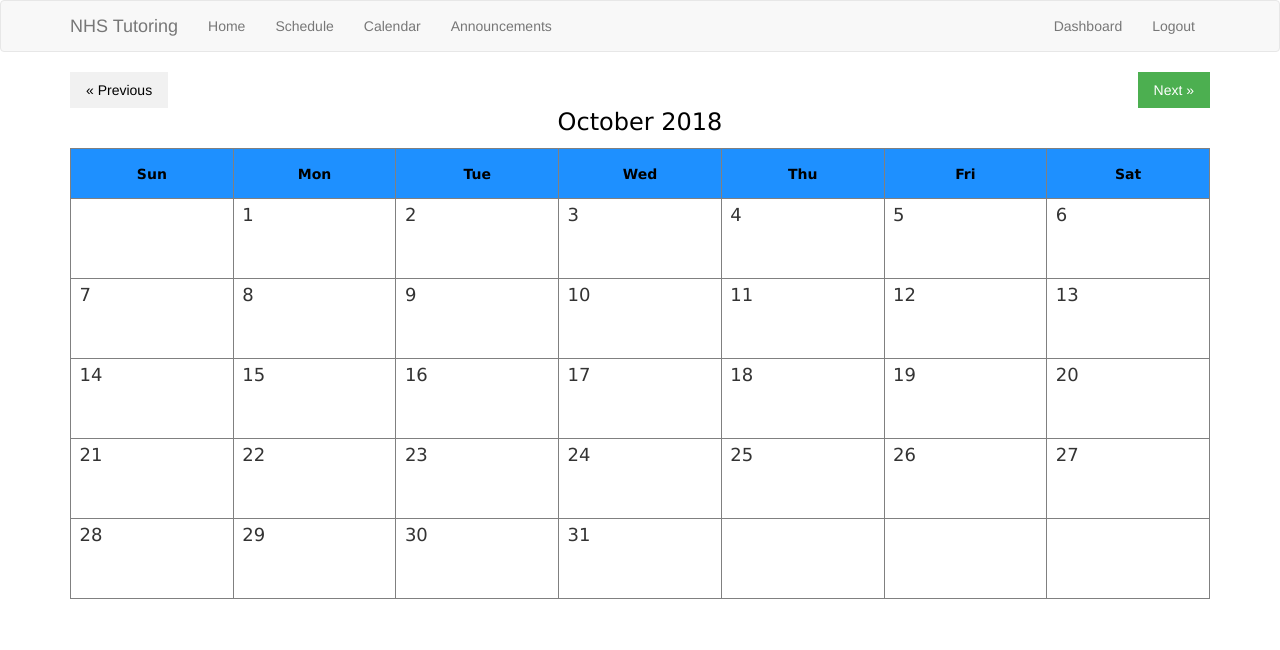
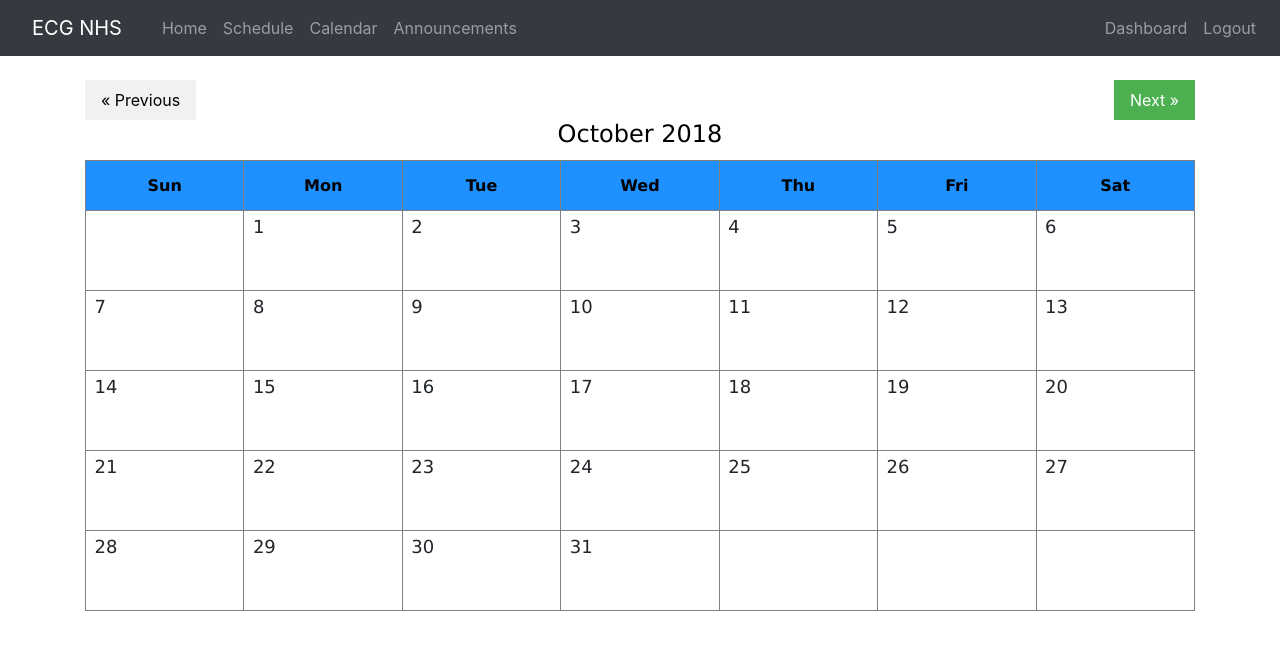
Before and after one commit to ryan570/Scheduler, a Flask app: page /calendar in a window 1280 px wide. Shown: the top 650 px of the page. Run offline with Flask 2, Linux system fonts and the light colour scheme; a user stored in the database is signed in; some libraries are stand-ins or nearby versions.

Commit message:
Major Redesign in bs4

```diff
--- a/Scheduler/model.py
+++ b/Scheduler/model.py
@@ -50,7 +50,7 @@ class User(db.Model):
         return bcrypt.checkpw(password.encode('utf-8'), self.pw_hash.encode('utf-8'))
 
     def is_admin(self):
-        if self.email in ['test@test.com', 'hello@gmail.com', 'admin@admin.com']:
+        if self.email in ['brownrm1@guilford.edu', 'cookkl@guilford.edu']:
             return True
         else:
             return False
--- a/Scheduler/static/style.css
+++ b/Scheduler/static/style.css
@@ -11,14 +11,14 @@ table {
     border-collapse: collapse;
     width: 100%;
     }
-th {
+th.header {
     padding: 0 0.5em;
     height: 50px;
     text-align: center;
     background-color:dodgerblue;
     color:black;
     }
-td  {
+td.day  {
     font-size: medium;
     padding: 0.25em 0.25em;
     width: 14%;
--- a/Scheduler/templates/add_announcement.html
+++ b/Scheduler/templates/add_announcement.html
@@ -11,7 +11,7 @@
         <div class="form-group">
             {{ render_field(form.body, class_="form-control ckeditor") }}
         </div>
-        <p><input class="btn btn-primary" type="submit" value="Submit"></p>
+        <p><input class="btn btn-primary float-left" type="submit" value="Submit"></p>
     </form>
 
 {% endblock %}
--- a/Scheduler/templates/add_session.html
+++ b/Scheduler/templates/add_session.html
@@ -42,7 +42,7 @@
         <div class="form-group">
 			{{render_field(form.comments, class_="form-control")}}
 		</div>
-		<p><input type="submit" class="btn btn-primary" value="Submit"></p>
+		<p><input type="submit" class="btn btn-primary float-left" value="Submit"></p>
 </form>
 
 {% endblock %}
--- a/Scheduler/templates/announcement.html
+++ b/Scheduler/templates/announcement.html
@@ -5,7 +5,7 @@
     <h1>{{announcement.title}}</h1>
     <small>Created by {{announcement.author}} on {{announcement.create_date}}</small>
     <hr>
-    <div>
+    <div class="text-left">
         {{announcement.body | safe}}
     </div>
 
--- a/Scheduler/templates/calendar.html
+++ b/Scheduler/templates/calendar.html
@@ -3,19 +3,19 @@
 {% block body %}
 <link rel="stylesheet" href="/static/style.css">
 <a href="/month/{{prev}}/" class="previous">&laquo; Previous</a>
-<a href="/month/{{next}}" class="next pull-right">Next &raquo;</a>
+<a href="/month/{{next}}" class="next float-right">Next &raquo;</a>
 <div class="title">{{month}} {{year}}</div>
-<table border="1">
-<tr><th>Sun</th><th>Mon</th><th>Tue</th><th>Wed</th><th>Thu</th><th>Fri</th><th>Sat</th></tr>
+<table border=1>
+<tr><th class="header">Sun</th><th class="header">Mon</th><th class="header">Tue</th><th class="header">Wed</th><th class="header">Thu</th><th class="header">Fri</th><th class="header">Sat</th></tr>
 {% for week in calendar %}
 <tr>
-    <td><span class="date">{{week[0]}}</span></td>
-    <td><span class="date">{{week[1]}}</span></td>
-    <td><span class="date">{{week[2]}}</span></td>
-    <td><span class="date">{{week[3]}}</span></td>
-    <td><span class="date">{{week[4]}}</span></td>
-    <td><span class="date">{{week[5]}}</span></td>
-    <td><span class="date">{{week[6]}}</span></td>
+    <td class="day"><span class="date">{{week[0]}}</span></td>
+    <td class="day"><span class="date">{{week[1]}}</span></td>
+    <td class="day"><span class="date">{{week[2]}}</span></td>
+    <td class="day"><span class="date">{{week[3]}}</span></td>
+    <td class="day"><span class="date">{{week[4]}}</span></td>
+    <td class="day"><span class="date">{{week[5]}}</span></td>
+    <td class="day"><span class="date">{{week[6]}}</span></td>
 </tr>
 {% endfor %}
 </table>
--- a/Scheduler/templates/edit_announcement.html
+++ b/Scheduler/templates/edit_announcement.html
@@ -11,7 +11,7 @@
         <div class="form-group">
             {{ render_field(form.body, class_="form-control ckeditor") }}
         </div>
-        <p><input class="btn btn-primary" type="submit" value="Save"></p>
+        <p><input class="btn btn-primary float-left" type="submit" value="Save"></p>
     </form>
 
 {% endblock %}
--- a/Scheduler/templates/edit_session.html
+++ b/Scheduler/templates/edit_session.html
@@ -37,7 +37,7 @@
         <div class="form-group">
 			{{render_field(form.comments, class_="form-control")}}
 		</div>
-		<p><input type="submit" class="btn btn-primary" value="Submit"></p>
+		<p><input type="submit" class="btn btn-primary float-left" value="Submit"></p>
 </form>
 
 {% endblock %}
--- a/Scheduler/templates/home.html
+++ b/Scheduler/templates/home.html
@@ -2,8 +2,8 @@
 
 {% block body %}
     <div class="jumbotron text-center">
-        <h1>Welcome to the Scheduler</h1>
-        <p class="lead">This is a tutoring scheduler built by App Club</p>
+        <h1>Welcome to the ECG National Honor Society Website!</h1>
+        <p class="lead">Any ideas on what to put here?</p>
         {% if session.logged_in == NULL %}
             <a href="/register" class="btn btn-primary btn-lg">Register</a>
             <a href="/login" class="btn btn-success btn-lg">Login</a>
--- a/Scheduler/templates/includes/_navbar.html
+++ b/Scheduler/templates/includes/_navbar.html
@@ -1,4 +1,52 @@
-<nav class="navbar navbar-default">
+<link rel="stylesheet" href="/static/style.css">
+<link rel="stylesheet" href="https://stackpath.bootstrapcdn.com/bootstrap/4.1.3/css/bootstrap.min.css" integrity="sha384-MCw98/SFnGE8fJT3GXwEOngsV7Zt27NXFoaoApmYm81iuXoPkFOJwJ8ERdknLPMO" crossorigin="anonymous">
+<script src="https://code.jquery.com/jquery-3.3.1.slim.min.js" integrity="sha384-q8i/X+965DzO0rT7abK41JStQIAqVgRVzpbzo5smXKp4YfRvH+8abtTE1Pi6jizo" crossorigin="anonymous"></script>
+<script src="https://cdnjs.cloudflare.com/ajax/libs/popper.js/1.14.3/umd/popper.min.js" integrity="sha384-ZMP7rVo3mIykV+2+9J3UJ46jBk0WLaUAdn689aCwoqbBJiSnjAK/l8WvCWPIPm49" crossorigin="anonymous"></script>
+<script src="https://stackpath.bootstrapcdn.com/bootstrap/4.1.3/js/bootstrap.min.js" integrity="sha384-ChfqqxuZUCnJSK3+MXmPNIyE6ZbWh2IMqE241rYiqJxyMiZ6OW/JmZQ5stwEULTy" crossorigin="anonymous"></script>
+
+<nav class="navbar navbar-expand-sm bg-dark navbar-dark">
+
+  <a class="navbar-brand" href="/">ECG NHS</a>
+
+  <!-- Links -->
+  <ul class="navbar-nav">
+    <li class="nav-item">
+      <a class="nav-link" href="/">Home</a>
+    </li>
+    {% if session.logged_in %}
+    <li class="nav-item">
+      <a class="nav-link" href="/schedulePage">Schedule</a>
+    </li>
+    <li class="nav-item">
+      <a class="nav-link" href="/calendar">Calendar</a>
+    </li>
+    {% endif %}
+    <li class="nav-item">
+      <a class="nav-link" href="/announcements">Announcements</a>
+    </li>
+  </ul>
+
+  <ul class="nav navbar-nav ml-auto">
+    {% if session.admin %}
+    <li class="nav-item">
+      <a class="nav-link" href="/dashboard">Dashboard</a>
+    </li>
+    {% endif %}
+    {% if session.logged_in %}
+    <li class="nav-item">
+      <a class="nav-link" href="/logout">Logout</a>
+    </li>
+    {% else %}
+    <li class="nav-item">
+      <a class="nav-link" href="/login">Login</a>
+    </li>
+    <li class="nav-item">
+      <a class="nav-link" href="/register">Register</a>
+    </li>
+    {% endif %}
+  </ul>
+</nav>
+<!--<nav class="navbar navbar-default">
         <div class="container">
           <div class="navbar-header">
             <button type="button" class="navbar-toggle collapsed" data-toggle="collapse" data-target="#navbar" aria-expanded="false" aria-controls="navbar">
@@ -32,4 +80,4 @@
               </ul>
           </div>
         </div>
-      </nav>
+      </nav>-->
--- a/Scheduler/templates/layout.html
+++ b/Scheduler/templates/layout.html
@@ -3,17 +3,19 @@
 <head>
     <meta charset="utf-8" />
     <title>Scheduler</title>
-    <link rel="stylesheet" href="https://stackpath.bootstrapcdn.com/bootstrap/3.3.7/css/bootstrap.min.css">
+    <link rel="stylesheet" href="https://stackpath.bootstrapcdn.com/bootstrap/4.1.3/css/bootstrap.min.css" integrity="sha384-MCw98/SFnGE8fJT3GXwEOngsV7Zt27NXFoaoApmYm81iuXoPkFOJwJ8ERdknLPMO" crossorigin="anonymous">
 </head>
 <body>
     {% include 'includes/_navbar.html' %}
-
+    <br>
     <div class="container">
         {% include 'includes/_messages.html' %}
         {% block body %}{% endblock %}
     </div>
 
-    <script src="https://stackpath.bootstrapcdn.com/bootstrap/3.3.7/js/bootstrap.min.js"></script>
+    <script src="https://code.jquery.com/jquery-3.3.1.slim.min.js" integrity="sha384-q8i/X+965DzO0rT7abK41JStQIAqVgRVzpbzo5smXKp4YfRvH+8abtTE1Pi6jizo" crossorigin="anonymous"></script>
+    <script src="https://cdnjs.cloudflare.com/ajax/libs/popper.js/1.14.3/umd/popper.min.js" integrity="sha384-ZMP7rVo3mIykV+2+9J3UJ46jBk0WLaUAdn689aCwoqbBJiSnjAK/l8WvCWPIPm49" crossorigin="anonymous"></script>
+    <script src="https://stackpath.bootstrapcdn.com/bootstrap/4.1.3/js/bootstrap.min.js" integrity="sha384-ChfqqxuZUCnJSK3+MXmPNIyE6ZbWh2IMqE241rYiqJxyMiZ6OW/JmZQ5stwEULTy" crossorigin="anonymous"></script>
     <script src="//cdn.ckeditor.com/4.10.1/standard/ckeditor.js"></script>
     <script type="text/javascript">
         CKEDITOR.replace( 'editor1' );
--- a/Scheduler/templates/login.html
+++ b/Scheduler/templates/login.html
@@ -11,6 +11,6 @@
 		<div class="form-group">
 			{{render_field(form.password, class_="form-control")}}
 		</div>
-		<p><input type="submit" class="btn btn-primary" value="Log In"></p>
+		<p><input type="submit" class="btn btn-primary float-left" value="Log In"></p>
 	</form>
 {% endblock %}
--- a/Scheduler/templates/register.html
+++ b/Scheduler/templates/register.html
@@ -28,7 +28,7 @@
         <div class="form-group">
             {{render_field(form.confirmpassword, class_="form-control")}}
         </div>
-        <p><input type="submit" class="btn btn-primary" value="Submit"></p>
+        <p><input type="submit" class="btn btn-primary float-left" value="Submit"></p>
 
     </form>
 {% endblock %}
```
Also changed, not shown: Scheduler/templates/announcements.html (+8 -4 lines), Scheduler/templates/dashboard.html (+11 -9 lines), Scheduler/templates/schedule.html (+12 -10 lines), Scheduler/templates/tutor_schedule.html (+20 -16 lines).
